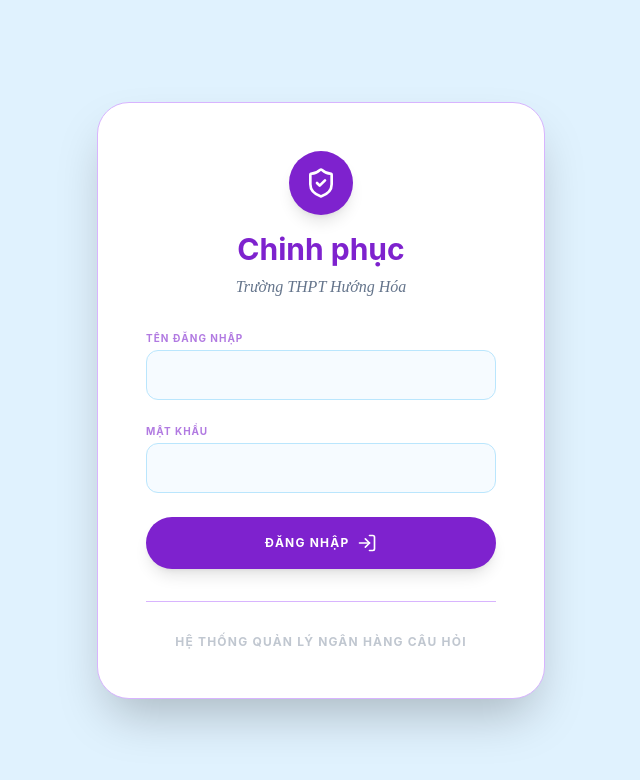
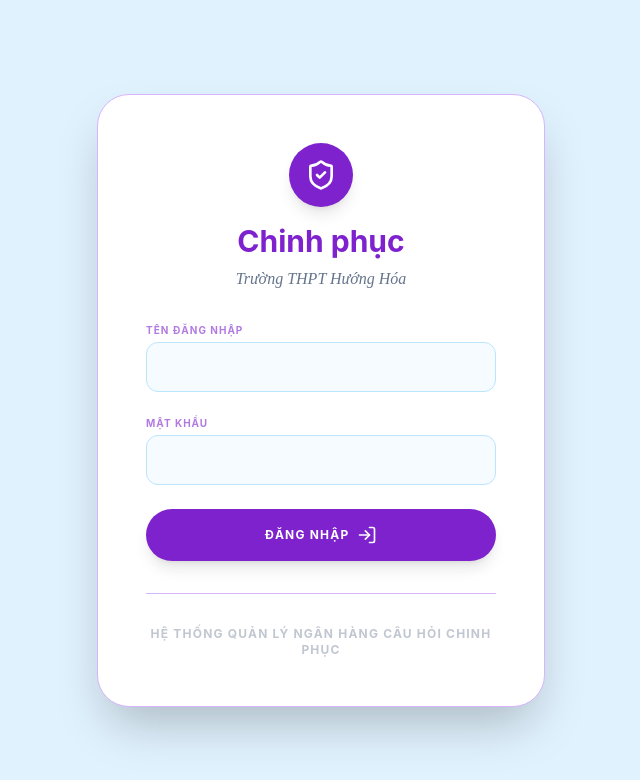
Before and after one commit to phantrungtuanthpthh-tech/Chinhphuc, a React (Vite) app: page / in a window 1280 px wide. Shown: the top 780 px of the page, without its empty margins (319-959 px from the left). Built offline with nearby package versions, Linux system fonts and the light colour scheme; no server answers.

Commit message:
Update Login.tsx

```diff
--- a/src/components/Login.tsx
+++ b/src/components/Login.tsx
@@ -94,7 +94,7 @@ export default function Login({ onLogin }: LoginProps) {
 
         <div className="mt-8 pt-8 border-t border-pastel-purple-dark text-center">
           <p className="text-xs text-[#64748B] uppercase tracking-widest font-bold opacity-40">
-            Hệ thống quản lý ngân hàng câu hỏi
+            Hệ thống quản lý ngân hàng câu hỏi Chinh phục
           </p>
         </div>
       </div>
```
